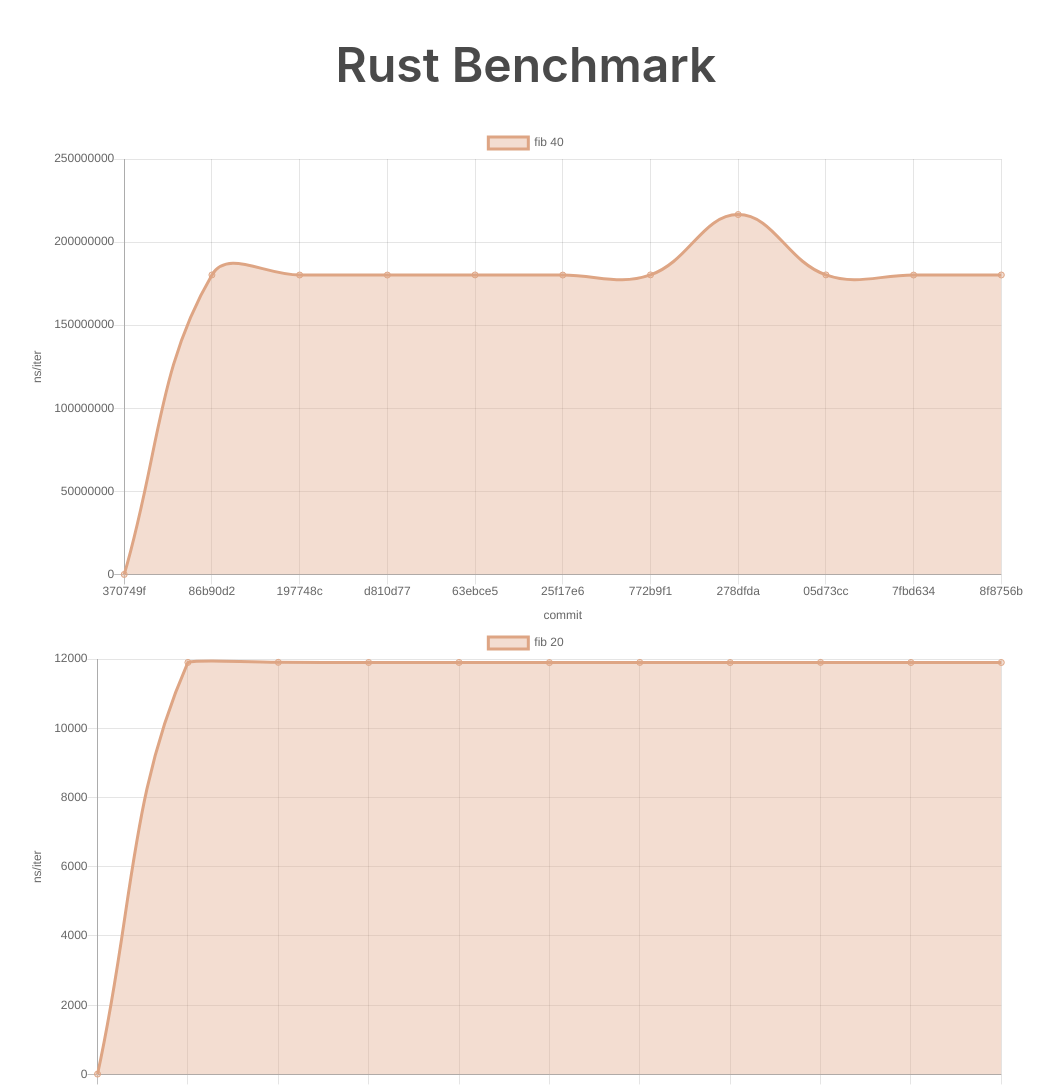
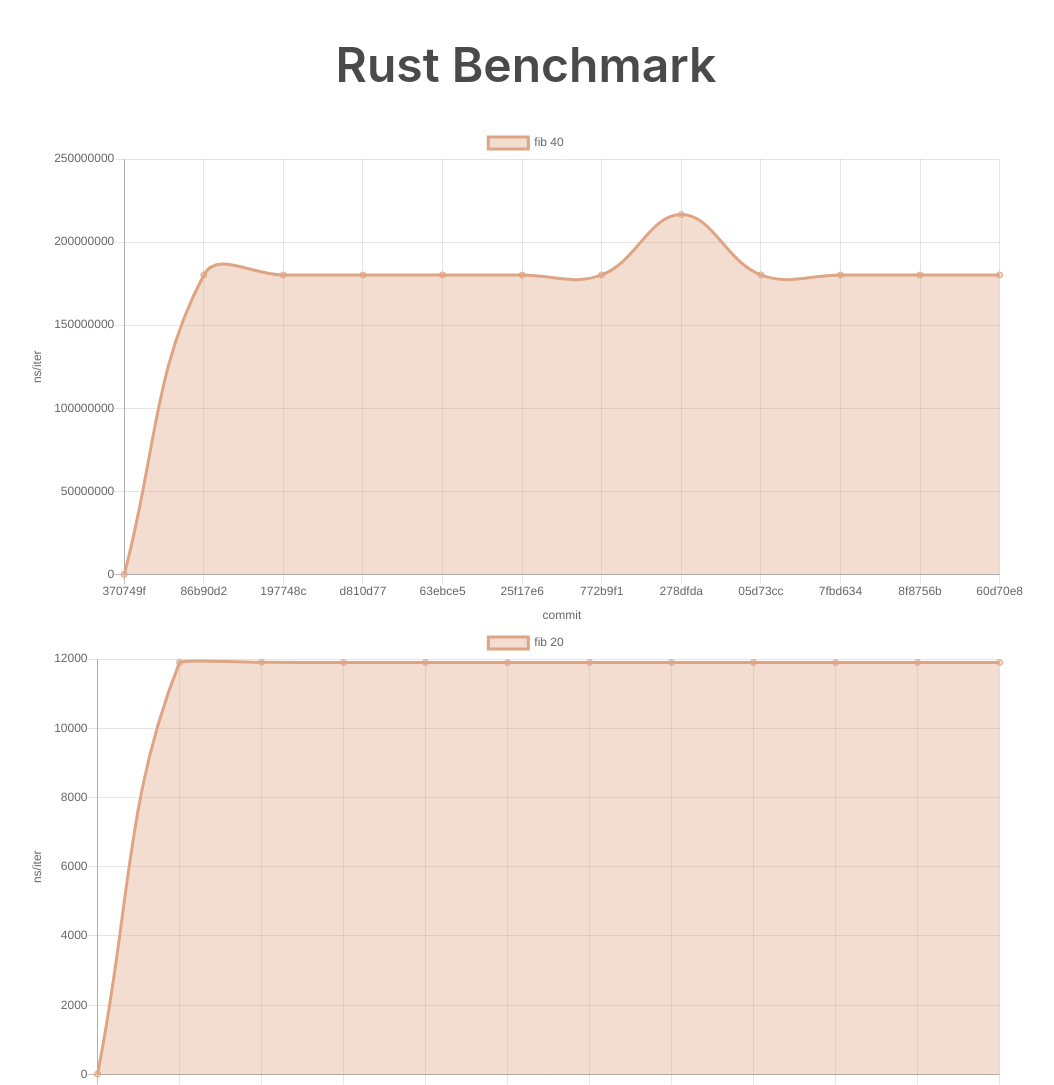
Before and after one commit to brycemines/testing-things, a plain HTML site: page dev/bench/index.html in a window 1280 px wide. Shown: the part 1200-2285 px from the top of the page, without its empty margins (114-1168 px from the left). Drawn offline with nearby package versions, Linux system fonts and the light colour scheme.

Commit message:
deploy: 49f2b383c248825b54acd5e827a8645d5f4e12a1

```diff
--- a/dev/bench/data.js
+++ b/dev/bench/data.js
@@ -1,5 +1,5 @@
 window.BENCHMARK_DATA = {
-  "lastUpdate": 1753219204209,
+  "lastUpdate": 1753222249093,
   "repoUrl": "https://github.com/brycemines/testing-things",
   "entries": {
     "test benchmark": [
@@ -596,6 +596,48 @@ window.BENCHMARK_DATA = {
             "unit": "ns/iter"
           }
         ]
+      },
+      {
+        "commit": {
+          "author": {
+            "email": "bryceirving@mines.edu",
+            "name": "brycemines",
+            "username": "brycemines"
+          },
+          "committer": {
+            "email": "bryceirving@mines.edu",
+            "name": "brycemines",
+            "username": "brycemines"
+          },
+          "distinct": true,
+          "id": "60d70e84bdb16ebc5a782ea1a94e8d0a16e266f1",
+          "message": "triggering the deploy docs actions",
+          "timestamp": "2025-07-22T16:08:42-06:00",
+          "tree_id": "e1f362cd5f84e1170b63e4feadfe703b82f52c2d",
+          "url": "https://github.com/brycemines/testing-things/commit/60d70e84bdb16ebc5a782ea1a94e8d0a16e266f1"
+        },
+        "date": 1753222248730,
+        "tool": "cargo",
+        "benches": [
+          {
+            "name": "fib 40",
+            "value": 180239987,
+            "range": "± 1649229",
+            "unit": "ns/iter"
+          },
+          {
+            "name": "fib 20",
+            "value": 11899,
+            "range": "± 92",
+            "unit": "ns/iter"
+          },
+          {
+            "name": "kdam progress bar",
+            "value": 14103,
+            "range": "± 2192",
+            "unit": "ns/iter"
+          }
+        ]
       }
     ]
   }
```
Also changed, not shown: index.html (+1 -1 lines).
